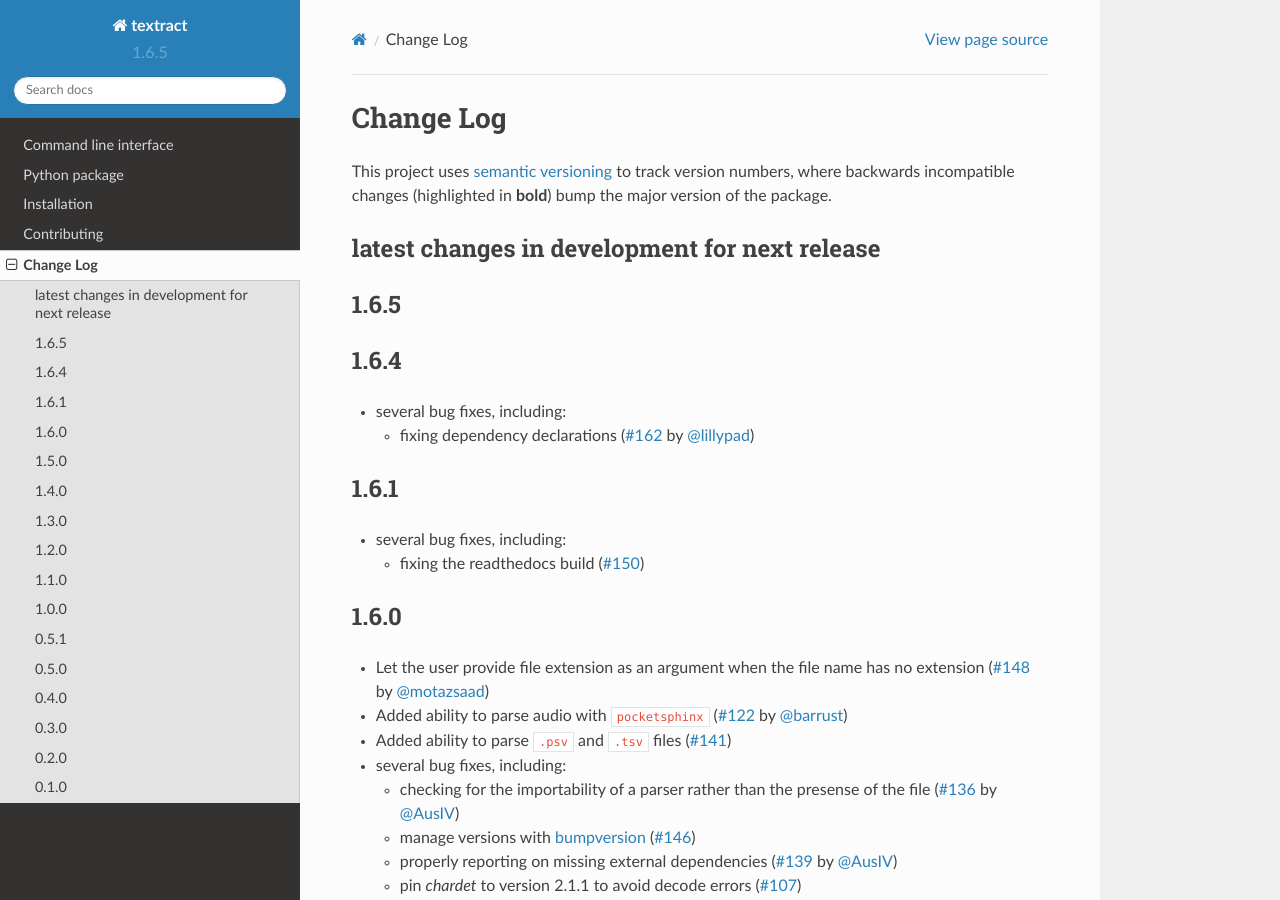
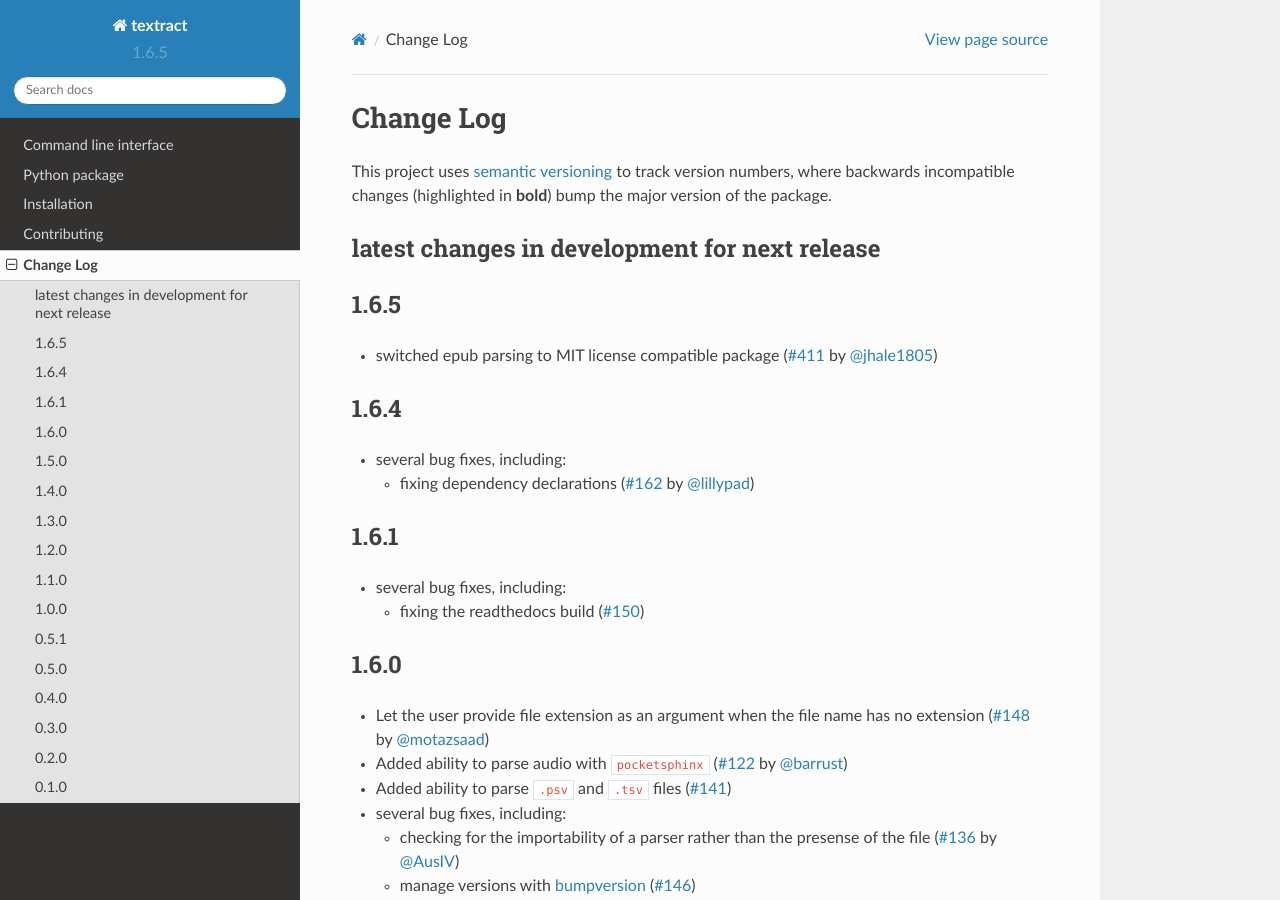
Before and after one commit to deanmalmgren/textract, a Sphinx documentation site: the page built from docs/changelog.rst, in a window 1280 px wide and 900 px high. Built offline with Sphinx 7.4.7 and the Read the Docs theme 2.0.0, drawn with Linux system fonts in a browser that asks for light colours.

Commit message:
updated changelog

```diff
--- a/docs/changelog.rst
+++ b/docs/changelog.rst
@@ -12,6 +12,10 @@
 .. THANKS FOR CONTRIBUTING; ADD YOUR UNRELEASED CHANGES HERE!
 1.6.5
 -------------------
+
+* switched epub parsing to MIT license compatible package (`#411`_ by
+  `@jhale1805`_)
+
 1.6.4
 -------------------
 
@@ -280,6 +284,7 @@
 .. _@eiotec: https://github.com/eiotec
 .. _@evfredericksen: https://github.com/evfredericksen
 .. _@jaraco: https://github.com/jaraco
+.. _@jhale1805: https://github.com/jhale1805
 .. _@jsmith-mploir: https://github.com/jsmith-mploir
 .. _@kokxx: https://github.com/Kokxx
 .. _@levivm: https://github.com/levivm
@@ -360,3 +365,4 @@
 .. _#149: https://github.com/deanmalmgren/textract/issues/149
 .. _#150: https://github.com/deanmalmgren/textract/issues/150
 .. _#162: https://github.com/deanmalmgren/textract/issues/162
+.. _#411: https://github.com/deanmalmgren/textract/issues/411
```
